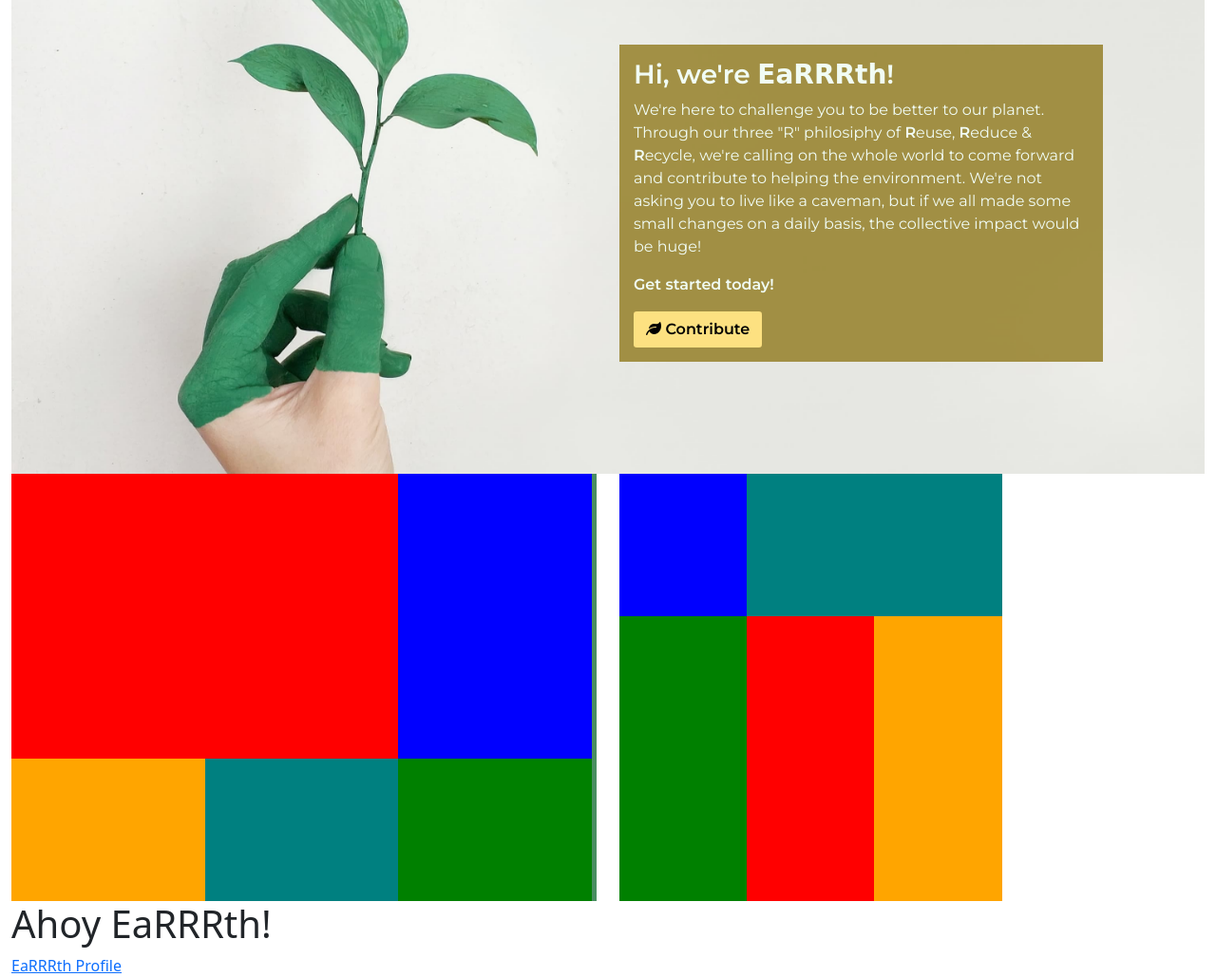
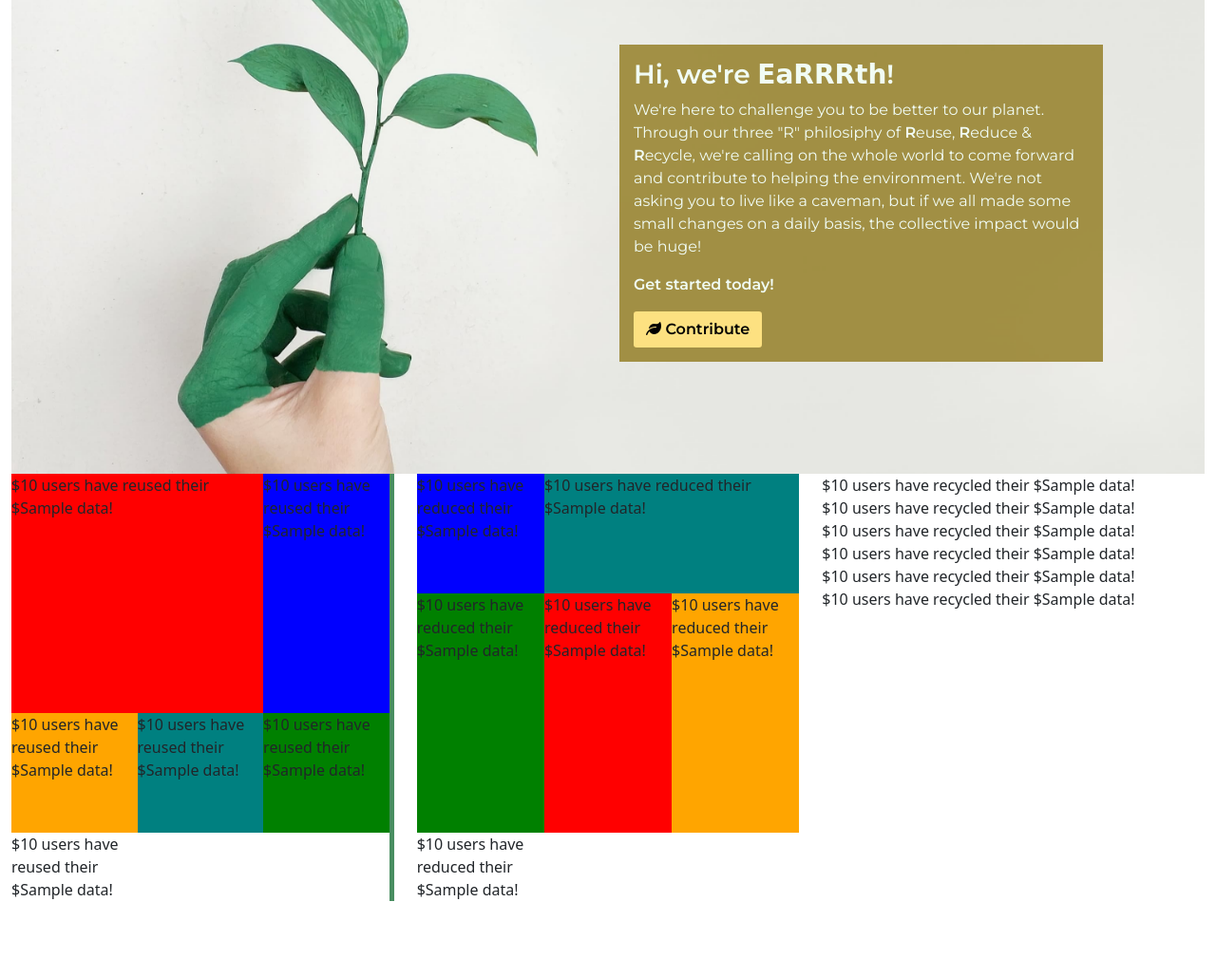
Before and after one commit to JoelMichaelRutter/team-1-apr-hackathon-earth-day, a Django app: template home/templates/home/index.html in a window 1280 px wide. Shown: the part 87-1116 px from the top of the page at 95% size. After the commit the page ends 1036 px from the top, so only its background shows below. Run offline with Django 3.2, Linux system fonts and the light colour scheme; the template is opened without the code that fills it: most values are stand-ins (such as "Sample title", 1, 10 or a date in 2020); some libraries are stand-ins or nearby versions; some web fonts are replaced.

Commit message:
test tile data layout

```diff
--- a/home/templates/home/index.html
+++ b/home/templates/home/index.html
@@ -28,28 +28,37 @@
 </div>
 <div class="row">
     <!-- REUSE STAT COLUMN -->
-    <div class="col-12 col-md-6 col-lg-6">
+    <div class="col-12 col-md-6 col-lg-4">
         <div class="reuse-parent">
-            <div class="reuse-stat-1"> </div>
-            <div class="reuse-stat-2"> </div>
-            <div class="reuse-stat-3"> </div>
-            <div class="reuse-stat-4"> </div>
-            <div class="reuse-stat-5"> </div>
+            <div class="reuse-stat-1">${{ user_contribs }} users have reused their ${{ reuse.data }}!</div>
+            <div class="reuse-stat-2">${{ user_contribs }} users have reused their ${{ reuse.data }}!</div>
+            <div class="reuse-stat-3">${{ user_contribs }} users have reused their ${{ reuse.data }}!</div>
+            <div class="reuse-stat-4 d-none d-sm-block">${{ user_contribs }} users have reused their ${{ reuse.data }}!</div>
+            <div class="reuse-stat-5 d-none d-sm-block">${{ user_contribs }} users have reused their ${{ reuse.data }}!</div>
+            <div class="reuse-stat-6 d-none d-sm-block">${{ user_contribs }} users have reused their ${{ reuse.data }}!</div>
         </div>
     </div>
     <!-- REDUCE STAT COLUMN -->
     <div class="col-12 col-md-6 col-lg-4">
         <div class="reduce-parent">
-            <div class="reduce-stat-1"> </div>
-            <div class="reduce-stat-2"> </div>
-            <div class="reduce-stat-3"> </div>
-            <div class="reduce-stat-4"> </div>
-            <div class="reduce-stat-5"> </div>
+            <div class="reduce-stat-1">${{ user_contribs }} users have reduced their ${{ reduce.data }}!</div>
+            <div class="reduce-stat-2">${{ user_contribs }} users have reduced their ${{ reduce.data }}!</div>
+            <div class="reduce-stat-3">${{ user_contribs }} users have reduced their ${{ reduce.data }}!</div>
+            <div class="reduce-stat-4">${{ user_contribs }} users have reduced their ${{ reduce.data }}!</div>
+            <div class="reduce-stat-5">${{ user_contribs }} users have reduced their ${{ reduce.data }}!</div>
+            <div class="reduce-stat-6">${{ user_contribs }} users have reduced their ${{ reduce.data }}!</div>
         </div>
     </div>
     <!-- RECYCLE STAT COLUMN -->
-    <div class="col-12 col-md-12 col-lg-4"></div>
+    <div class="col-12 col-md-6 col-lg-4">
+        <div class="recycle-parent">
+            <div class="recycle-stat-1">${{ user_contribs }} users have recycled their ${{ recycle.data }}!</div>
+            <div class="recycle-stat-2">${{ user_contribs }} users have recycled their ${{ recycle.data }}!</div>
+            <div class="recycle-stat-3">${{ user_contribs }} users have recycled their ${{ recycle.data }}!</div>
+            <div class="recycle-stat-4">${{ user_contribs }} users have recycled their ${{ recycle.data }}!</div>
+            <div class="recycle-stat-5">${{ user_contribs }} users have recycled their ${{ recycle.data }}!</div>
+            <div class="recycle-stat-6">${{ user_contribs }} users have recycled their ${{ recycle.data }}!</div>
+        </div>
+    </div>
 </div>
-<h1 class="align-self-center">Ahoy EaRRRth!</h1>
-<a href="{% url 'profile' %}">EaRRRth Profile</a>
 {% endblock %}
--- a/requirements.txt
+++ b/requirements.txt
@@ -3,8 +3,13 @@ cloudinary==1.29.0
 dj-database-url==0.5.0
 dj3-cloudinary-storage==0.0.6
 Django==3.2
+django-allauth==0.50.0
 gunicorn==20.1.0
+oauthlib==3.2.0
 Pillow==9.1.0
 psycopg2==2.9.3
+PyJWT==2.3.0
+python3-openid==3.2.0
 pytz==2022.1
+requests-oauthlib==1.3.1
 sqlparse==0.4.2
```
